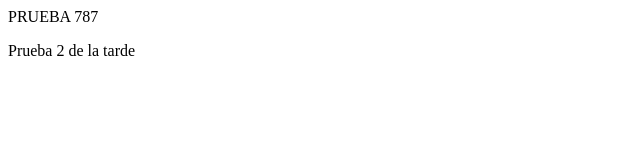
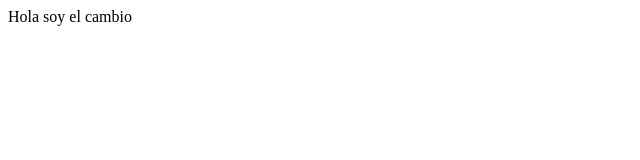
Before and after one commit to mariaperez15/test-repositorio, a plain HTML site: page index.html in a window 1280 px wide. Shown: the whole page, without its empty margins (0-640 px from the left). Drawn offline with Linux system fonts and the light colour scheme.

Commit message:
vuelta a atras

```diff
--- a/index.html
+++ b/index.html
@@ -6,7 +6,6 @@
     <title>Git VSCODE</title>
 </head>
 <body>
-    <div>PRUEBA 787</div>
-    <p>Prueba 2 de la tarde</p>
+    <div>Hola soy el cambio</div>
 </body>
 </html>
```
